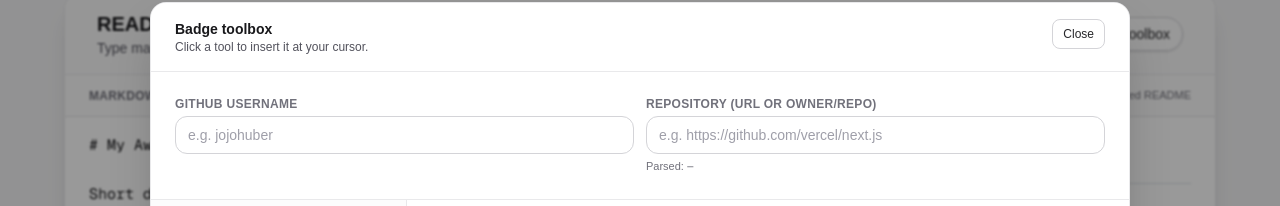
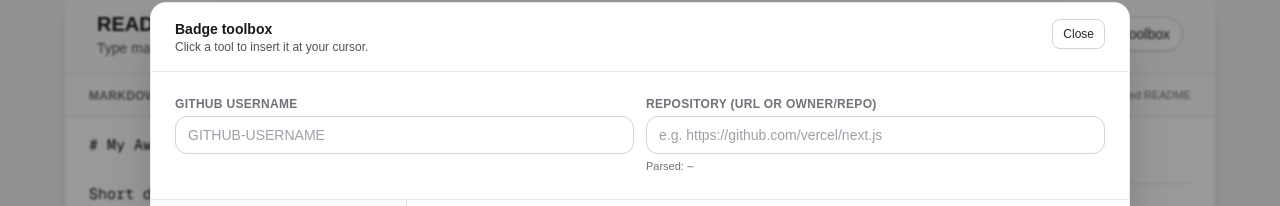
Before and after one commit to Joe-Huber/Web-README-Maker, a Next.js app in the folder web-readme-maker/: page / in a window 1280 px wide. Both pictures are taken after a click on the button "Badge toolbox". Shown: the part 78-284 px from the top of the page. Built offline with nearby package versions, Linux system fonts and the light colour scheme.

Commit message:
chore: update placeholder

```diff
--- a/web-readme-maker/app/components/BadgeToolbox.tsx
+++ b/web-readme-maker/app/components/BadgeToolbox.tsx
@@ -1009,7 +1009,7 @@ export function BadgeToolbox(props: {
                 className="mt-1 w-full rounded-xl border border-zinc-300 dark:border-zinc-700 bg-white dark:bg-zinc-900 px-3 py-2 text-sm text-zinc-900 dark:text-zinc-50 placeholder:text-zinc-400 dark:placeholder:text-zinc-600 focus:outline-none focus:ring-2 focus:ring-zinc-300 dark:focus:ring-zinc-700"
                 value={username}
                 onChange={(e) => setUsername(e.target.value)}
-                placeholder="e.g. jojohuber"
+                placeholder="GITHUB-USERNAME"
               />
             </label>
 
```
